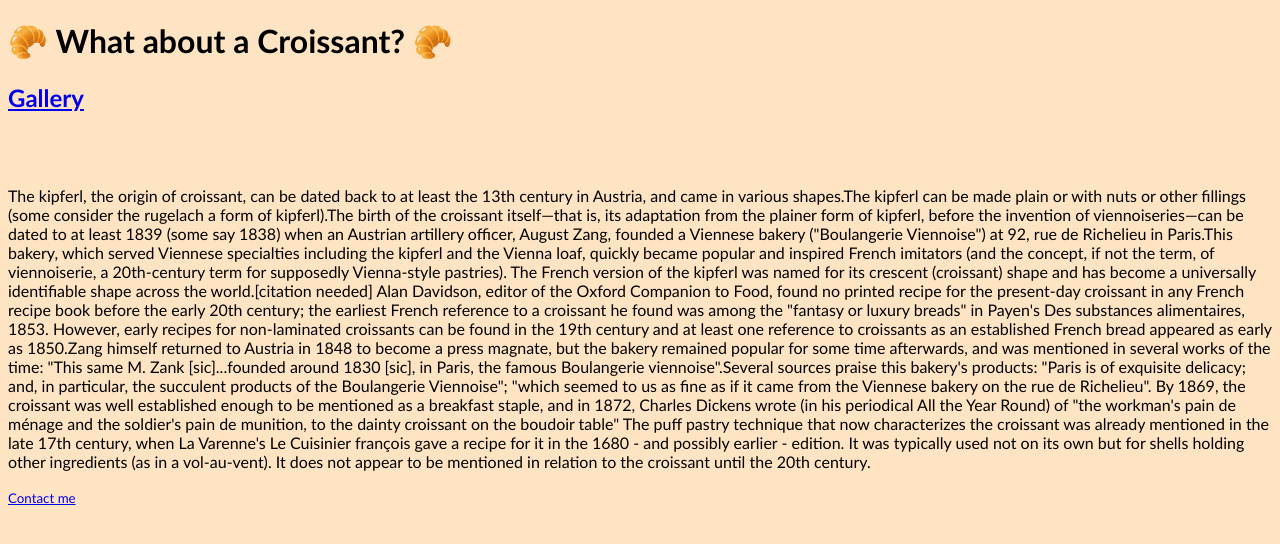
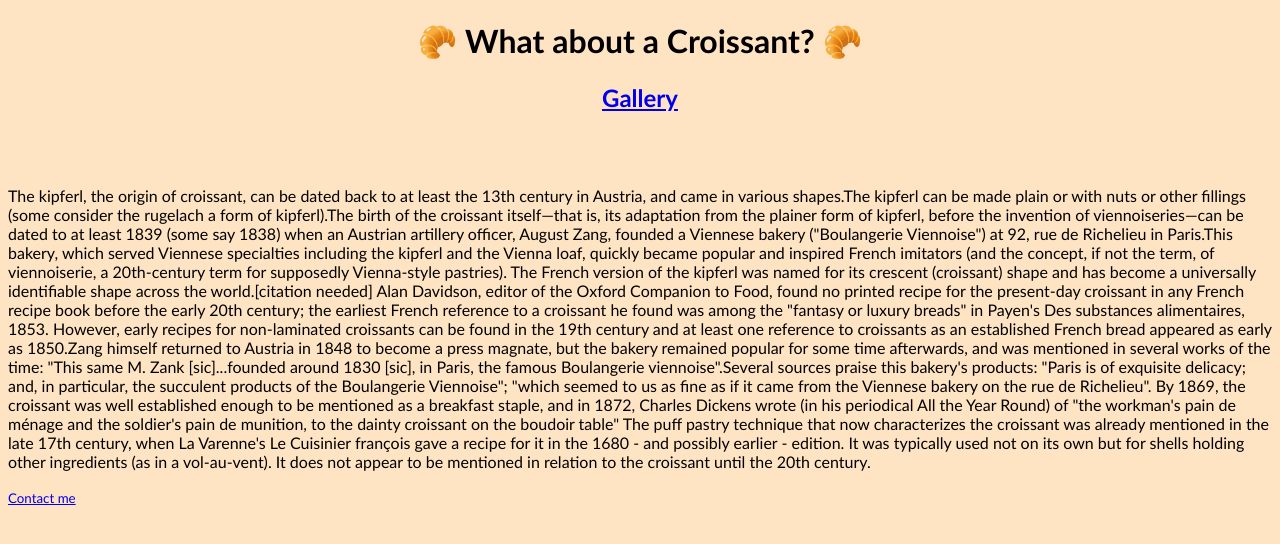
Before and after one commit to anateresavasques/Croissant, a plain HTML site: page index.html in a window 1280 px wide. Drawn offline with Linux system fonts and the light colour scheme.

Commit message:
update css

```diff
--- a/src/style.css
+++ b/src/style.css
@@ -4,3 +4,8 @@
   font-family: "Trebuchet MS", "Lucida Sans Unicode", "Lucida Grande",
     "Lucida Sans", Arial, sans-serif;
 }
+
+h1,
+h2 {
+  text-align: center;
+}
```
